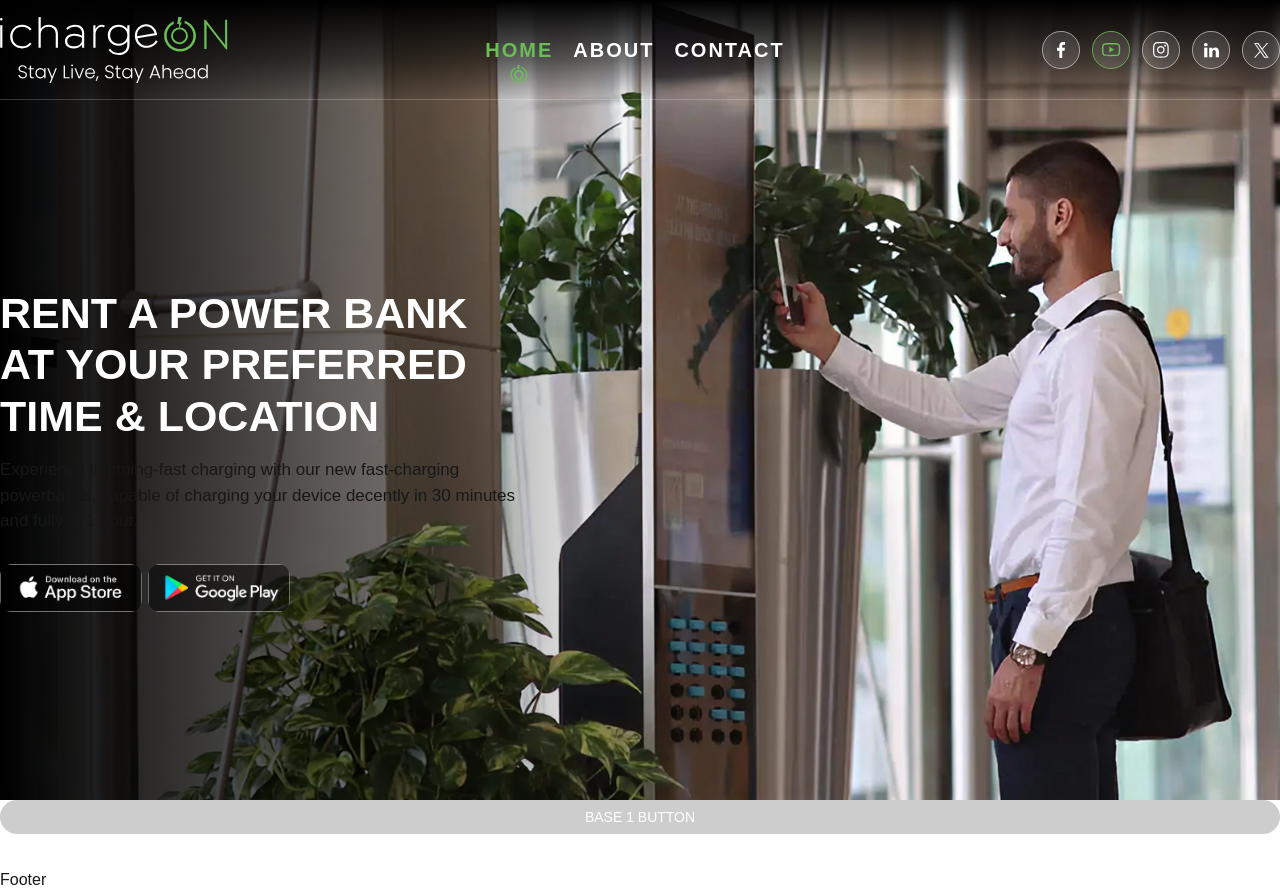
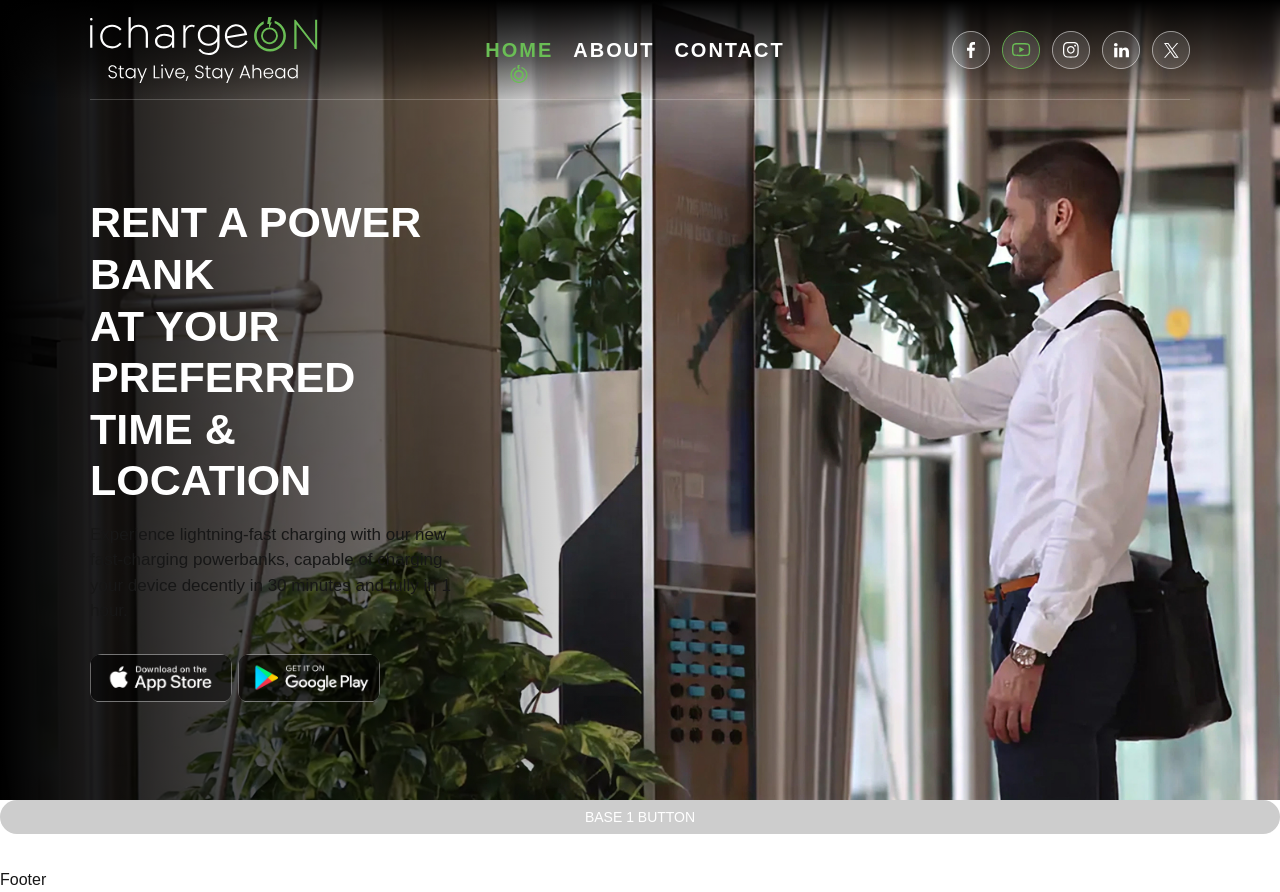
Before and after one commit to ajayux/i-chargeon, a Next.js app: page / in a window 1280 px wide. Built offline with nearby package versions, Linux system fonts and the light colour scheme; a web font is replaced by a local one.

Commit message:
container set

```diff
--- a/src/app/components/features/Home/HomeBanner.js
+++ b/src/app/components/features/Home/HomeBanner.js
@@ -15,7 +15,7 @@ export default function HomeBanner() {
       />
       <div className="container">
         <div className="flex flex-col gap-[130px] lg:gap-[97px] md:gap-[97px] sm:gap-[65px]">
-          <div className="w-full max-w-[520px]">
+          <div className="w-full lg:max-w-[376px] 2xl:max-w-[468px]  3xl:max-w-[520px]">
             <Heading
               size="heading1"
               as="h1"
--- a/src/app/components/layout/Heading/index.js
+++ b/src/app/components/layout/Heading/index.js
@@ -7,7 +7,7 @@ const sizes = {
     "text-[25px] font-medium lg:text-[21px] md:text-[23px] sm:text-[21px]",
 
   heading1:
-    "text-[28px] lg:text-[43px] 2xl:text-[65px] font-semibold uppercase leading-[1.2] text-white",
+    "text-[28px] xl:text-[36px] xl:text-[43px] 2xl:text-[48px] 3xl:text-[65px] font-semibold uppercase leading-[1.2] text-white",
 
   heading5xl: "text-[24px] font-semibold lg:text-[20px] md:text-[22px]",
   heading6xl:
--- a/src/app/globals.css
+++ b/src/app/globals.css
@@ -14,13 +14,28 @@
   --color-base1: #6abe55;
   --color-base2: #cdcdcd;
 
-  /* --breakpoint-sm: 40rem;
+  --breakpoint-4xs: 20rem;
+  /* 320px */
+  --breakpoint-3xs: 24rem;
+  /* 384px */
+  --breakpoint-2xs: 28rem;
+  /* 448px */
+  --breakpoint-xs: 36rem;
+  /* 576px */
+  --breakpoint-sm: 40rem;
+  /* 640px */
   --breakpoint-md: 48rem;
+  /* 768px */
   --breakpoint-lg: 64rem;
+  /* 1024px */
   --breakpoint-xl: 80rem;
+  /* 1280px */
   --breakpoint-2xl: 96rem;
+  /* 1536px */
+  --breakpoint-3xl: 120rem;
+  /* 1920px */
 
-  --container-3xs: 16rem;
+  /* --container-3xs: 16rem;
   --container-2xs: 18rem;
   --container-xs: 20rem;
   --container-sm: 24rem;
@@ -49,9 +64,10 @@ body {
 }
 
 @layer components {
-  .container{
-    margin-inline: auto;
+  .container {
+    @apply mx-auto xl:px-[90px] 2xl:px-[110px] 3xl:px-[140px];
   }
+
   .btn {
     @apply text-[12px] lg:text-[14px] font-medium uppercase text-white w-full h-[35px] lg:h-[30px] xl:h-[34px] 2xl:h-[40px] flex items-center justify-center px-[10px] bg-none border-none rounded-[20px] cursor-pointer transition-all duration-400;
   }
@@ -59,6 +75,7 @@ body {
   .btn-base1 {
     @apply bg-base2 hover:bg-base1 hover:border-base1;
   }
+
   .typography {
     p {
       @apply text-[12px] text-[#f00];
```
